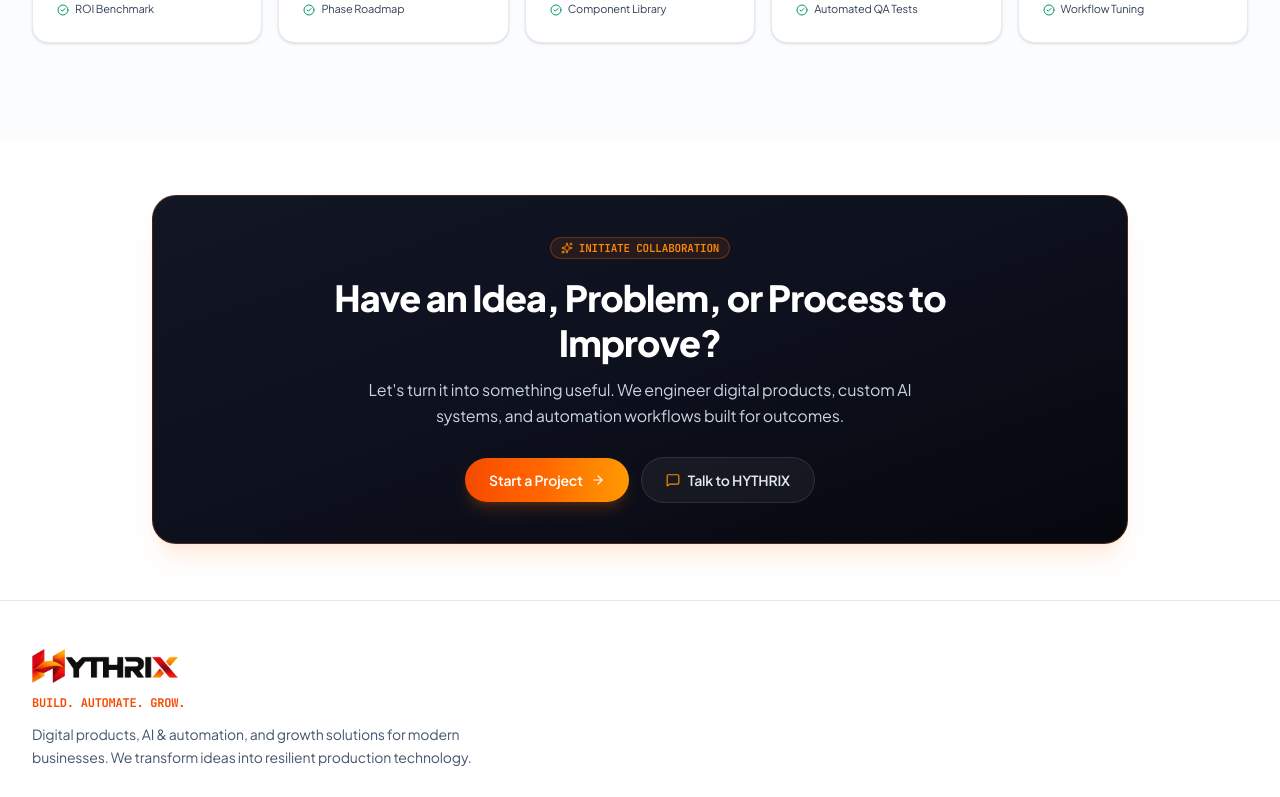
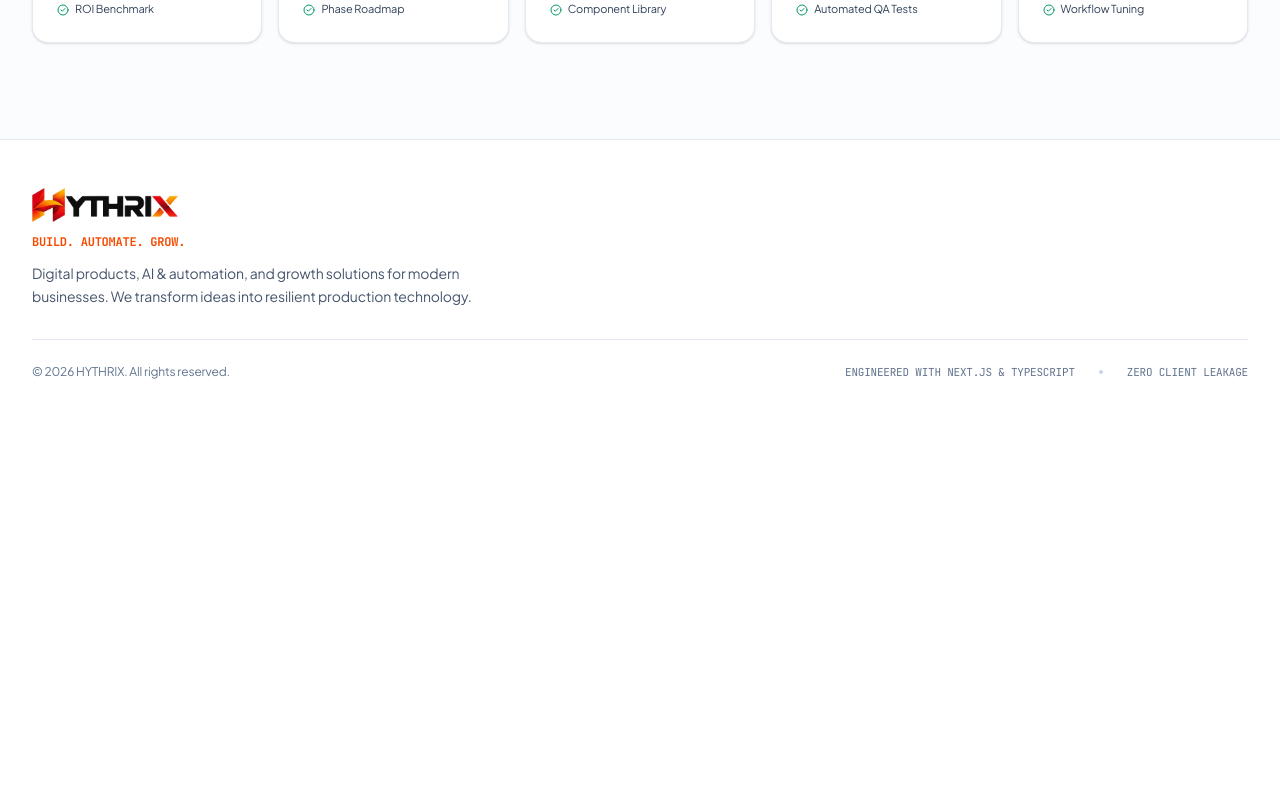
Before and after one commit to hyndhavamahesh345/Hythrix, a Next.js app in the folder frontend/: page /process in a window 1280 px wide. Shown: the part 801-1598 px from the top of the page. After the commit the page ends 1229 px from the top, so only its background shows below. Built offline with nearby package versions, Linux system fonts and the light colour scheme.

Commit message:
fix: remove CTA banner card from /services and /process pages

```diff
--- a/frontend/src/app/process/page.tsx
+++ b/frontend/src/app/process/page.tsx
@@ -4,7 +4,6 @@ import { useState } from "react";
 import {
   Navbar,
   ProcessSection,
-  CtaBannerSection,
   Footer,
   FloatingWhatsAppButton,
   ProjectModal,
@@ -24,9 +23,6 @@ export default function ProcessPage() {
       <main className="flex-1 pt-14 sm:pt-16">
         {/* Full Process Section Component */}
         <ProcessSection />
-
-        {/* Call to Action Banner */}
-        <CtaBannerSection onStartProject={openProjectModal} />
       </main>
 
       {/* Footer */}
--- a/frontend/src/app/services/page.tsx
+++ b/frontend/src/app/services/page.tsx
@@ -4,7 +4,6 @@ import { useState } from "react";
 import {
   Navbar,
   ServicesSection,
-  CtaBannerSection,
   Footer,
   FloatingWhatsAppButton,
   ProjectModal,
@@ -24,9 +23,6 @@ export default function ServicesPage() {
       <main className="flex-1 pt-14 sm:pt-16">
         {/* Full Services Section Component */}
         <ServicesSection onStartProject={openProjectModal} />
-
-        {/* Call to Action Banner */}
-        <CtaBannerSection onStartProject={openProjectModal} />
       </main>
 
       {/* Footer */}
```
